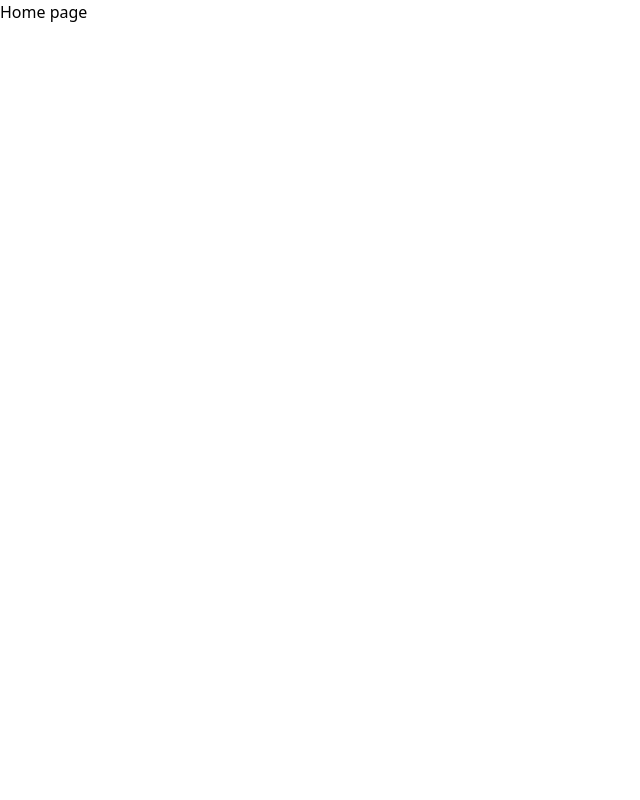
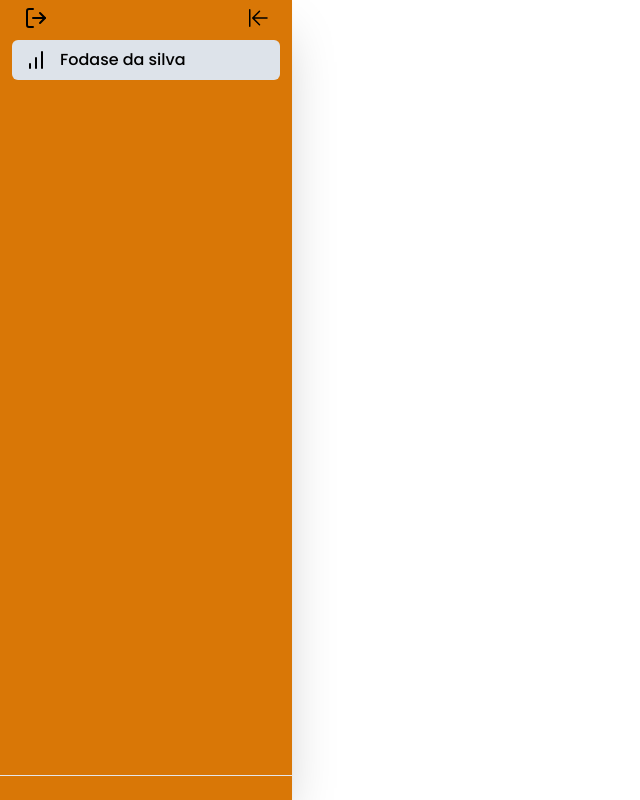
Before and after one commit to LuizLimaG/estoque, a Next.js app: page / in a window 1280 px wide. Shown: the whole page, without its empty margins (0-640 px from the left). Built offline with nearby package versions, Linux system fonts and the light colour scheme.

Commit message:
feat: sidebar created

```diff
--- a/src/app/layout.tsx
+++ b/src/app/layout.tsx
@@ -2,6 +2,8 @@ import type { Metadata } from "next";
 import { Inter, Poppins } from "next/font/google"
 import "./globals.css";
 import NextTopLoader from "nextjs-toploader";
+import Sidebar, { SidebarItem } from "@/components/sidebar";
+import { BarChart } from "lucide-react";
 
 export const metadata: Metadata = {
   title: "Create Next App",
@@ -30,7 +32,11 @@ export default function RootLayout({
       <body
         className={`antialiased h-screen ${poppins.variable} ${inter.variable}`}
       >
+
         <NextTopLoader height={5} color="#FFB300" showSpinner={false} ></NextTopLoader>
+        <Sidebar>
+          <SidebarItem icon={<BarChart />} text={"Fodase da silva"} active alert={false} link={"/stock"} />
+          </Sidebar >
         {children}
       </body>
     </html>
--- /dev/null
+++ b/src/components/sidebar.tsx
@@ -0,0 +1,116 @@
+"use client"
+import { ArrowLineLeft, ArrowLineRight } from "@phosphor-icons/react";
+import { MoreVertical, ChevronLast, ChevronFirst, LogOut } from "lucide-react"
+import Link from "next/link";
+import { useContext, createContext, useState, JSX } from "react"
+
+interface SidebarProps {
+    children: React.ReactNode;
+  }
+  interface SidebarContextType {
+    expanded: boolean;
+  }
+
+
+const SidebarContext = createContext<SidebarContextType>({ expanded: false });
+
+export default function Sidebar(props: SidebarProps) {
+  const [expanded, setExpanded] = useState(true)
+
+  return (
+    <aside className="z-50 h-screen hidden min-h-screens shadow-2xl font-poppins fixed md:flex">
+      <nav
+        className={`h-full flex flex-col bg-amber-600 shadow-sm ${
+          !expanded && "items-center"
+        }`}
+      >
+        <div
+          className={`flex justify-between items-center p-4 ${
+            expanded ? "flex-row pb-0 pt-0 pl-6" : "flex-col pt-6"
+          }`}
+        >
+          {expanded && <LogOut />}
+          <button
+            onClick={() => setExpanded((curr) => !curr)}
+            className="p-1.5 rounded-lg shadow-3D"
+          >
+            {expanded ? (
+              <ArrowLineLeft size={24} />
+            ) : (
+              <ArrowLineRight size={24} />
+            )}
+          </button>
+        </div>
+
+        <SidebarContext.Provider value={{ expanded }}>
+          <ul className="flex-1 px-3">{props.children}</ul>
+        </SidebarContext.Provider>
+
+        <div
+          className={`border-t flex p-3 items-center justify-evenly ${
+            !expanded && "flex-col"
+          }`}
+        >
+            {/*
+          {!user ? (
+          <Link className={`font-medium rounded-md flex items-center bg-[#060058] py-2 px-3 shadow-3D ease-in-out hover:opacity-95 duration-300  ${!expanded ? "" : "w-full"}`} href="/autenticacao">
+            <SignIn size={24} color="white" weight="bold" />
+            <span className={`${!expanded ? "hidden" : "block"} text-white text-sm ml-3`}>Entrar/Cadastrar</span>
+          </Link>
+          ) : (
+            <div onClick={logout} className={`cursor-pointer font-medium rounded-md flex items-center bg-[#FF4343] py-2 px-3 shadow-3D ease-in-out hover:opacity-95 duration-300  ${!expanded ? "" : "w-full"}`}>
+            <SignOut size={24} color="white" weight="bold" />
+            <span className={`${!expanded ? "hidden" : "block"} text-white text-sm ml-3`}>Sair</span>
+          </div>
+          )
+          }
+          */}
+        </div>
+      </nav>
+    </aside>
+
+  )
+}
+interface SidebarItemProps {
+    icon: JSX.Element;
+    text: string;
+    active?: boolean;
+    alert?: boolean;
+    link: string;
+  }
+
+  export function SidebarItem(props: SidebarItemProps) {
+    const { expanded } = useContext(SidebarContext);
+    return (
+      <Link
+        href={props.link}
+        className={`relative flex items-center py-2 px-3 my-1 font-medium rounded-md cursor-pointer transition-colors group ${
+          props.active ? "bg-[#DDE3EA]" : "hover:bg-blue-200 text-grey-600"
+        }`}
+      >
+        {props.icon}
+        <span
+          className={`overflow-hidden transition-all ${
+            expanded ? "w-52 ml-3" : "w-0"
+          }`}
+        >
+          {props.text}
+        </span>
+        {props.alert && (
+          <div
+            className={`absolute right-2 w-2 h-2 rounded bg-[#060058] ${
+              expanded ? "" : "top-2"
+            }`}
+          />
+        )}
+        {!expanded && (
+          <div
+            className={`absolute left-full rounded-md px-2 py-1 ml-6 bg-blue-200 text-blue-800 text-sm invisible opacity-20 -translate-x-3 transition-all group-hover:visible group-hover:opacity-100 group-hover:translate-x-0`}
+          >
+            {props.text}
+          </div>
+        )}
+      </Link>
+    );
+
+}
```
